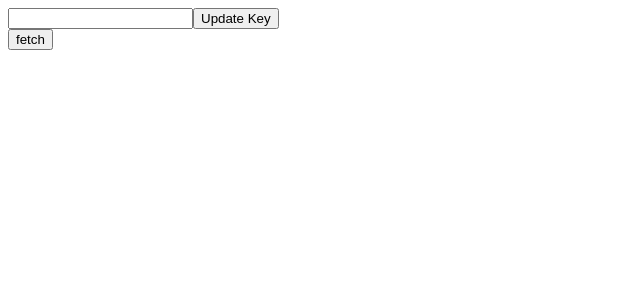
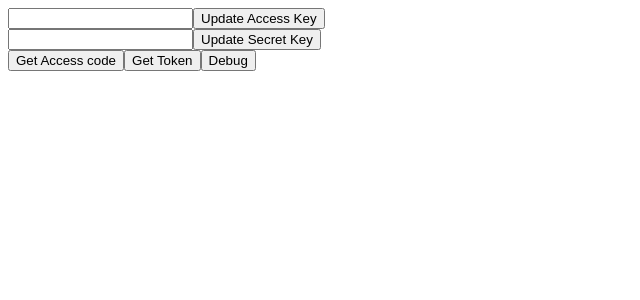
Before and after one commit to viorelrj/Selene, a React (Create React App) app: page / in a window 1280 px wide. Shown: the top 300 px of the page, without its empty margins (0-640 px from the left). Built offline with nearby package versions, Linux system fonts and the light colour scheme.

Commit message:
Create working  oAuth2 workflow. Bug: Numeral keys appearing in state object when modifying an item from the state object

```diff
--- a/package.json
+++ b/package.json
@@ -21,5 +21,8 @@
     "not dead",
     "not ie <= 11",
     "not op_mini all"
-  ]
+  ],
+  "devDependencies": {
+    "unsplash-js": "^4.8.0"
+  }
 }
--- a/src/App.js
+++ b/src/App.js
@@ -1,53 +1,121 @@
 import React, { Component } from 'react';
 import Input from './input.js';
-
 
 class App extends Component {
   constructor(props) {
     super(props)
     this.state = {
-      key: ''
+      accessKey: '',
+      secretKey: '',
+      accessToken: '',
+      refreshToken: '',
+      tokenType: ''
     }
 
-    this.fetch = this.fetch.bind(this)
-    this.updateKey = this.updateKey.bind(this)
+    this.updateAccessKey = this.updateAccessKey.bind(this)
+    this.updateSecretKey = this.updateSecretKey.bind(this)
+    this.oAuth = this.oAuth.bind(this)
   }
 
-  updateKey(newKey) {
-    this.setState({
-      key: newKey
-    })
-
-    localStorage.setItem('key', newKey);
+  updateAccessKey(newAccessKey) {
+    this.setState((state = this.state) => state.accessKey = newAccessKey)
   }
 
-  componentDidUpdate() {
-    console.log(this.state)
+  updateSecretKey(newSecretKey) {
+    this.setState((state = this.state) => state.secretKey = newSecretKey)
+  }
+
+  saveStateInStorage() {
+    localStorage.setItem('state', JSON.stringify(this.state))
+  }
+
+  componentDidUpdate () {
+    this.saveStateInStorage.bind(this)()
   }
 
   componentDidMount() {
-    this.setState({
-      key: localStorage.getItem('key')
-    })
+    const state = localStorage.getItem('state')
+    this.setState(JSON.parse(state))
   }
 
-  fetch () {
+  unloggedRequest() {
     fetch('https://api.unsplash.com/photos/', {
       headers: {
-        'Authorization': 'Client-ID ' + this.state.key
+        'Authorization': 'Client-ID ' + this.state.accessKey
       }
     })
     .then((res) => res.json())
-    .then((res) => console.log(res))
+  }
+
+  oAuth() {
+    // fetch('https://unsplash.com/oauth/authorize', {
+    //   headers: {
+    //     'client_id': this.state.accessKey,
+    //     'redirect_uri': 'htpp://localhost:3000',
+    //     'response_type': 'code',
+    //     'grant_type': 'public',
+    //     'Accept-Version': 'v1'
+    //   }
+    // })
+    // .then((res) => res)
+  }
+
+  redirect() {
+    let redirectURI = 'https://unsplash.com/oauth/authorize?client_id='+ this.state.accessKey +'&redirect_uri=http%3A%2F%2Flocalhost%3A3000&response_type=code&scope=public+read_user+write_user+read_photos+write_photos+write_likes+write_followers+read_collections+write_collections'
+
+    window.location = redirectURI
+  }
+
+  getResponseCode() {
+    const url = new URL(window.location.href)
+    return url.searchParams.get('code')
+  }
+
+  getToken() {
+    fetch('https://unsplash.com/oauth/token', {
+      method: 'POST',
+      headers: {
+        'Accept-Version': 'v1',
+        'Content-Type': 'application/json'
+      },
+      body: JSON.stringify({
+        'client_id': this.state.accessKey,
+        'client_secret': this.state.secretKey,
+        'redirect_uri': 'http://localhost:3000',
+        'code': this.getResponseCode(),
+        'grant_type': 'authorization_code'
+      })
+    })
+    .then(res => res.json())
+    .then(
+      res => this.setState((state = this.state) => {
+        state.accessToken = res.access_token
+        state.refreshToken = res.refresh_token
+        state.tokenType = res.token_type
+        return state
+      })
+    )
+  }
+
+  debug () {
+    console.log(this.state)
+    console.log(JSON.parse(localStorage.getItem('state')))
   }
 
   render() {
     return (
       <div>
         <Input
-          updateKey={this.updateKey}
+          text='Update Access Key'
+          response={this.updateAccessKey}
         />
-        <button onClick={this.fetch}>fetch</button>
+        <Input
+          text='Update Secret Key'
+          response={this.updateSecretKey}
+        />
+        <button onClick={this.redirect.bind(this)}>Get Access code</button>
+        <button onClick={this.getToken.bind(this)}>Get Token</button>
+        <button onClick={this.debug.bind(this)}>Debug</button>
       </div>
     );
   }
--- a/src/input.js
+++ b/src/input.js
@@ -17,23 +17,20 @@ class Input extends Component {
 	}
 
 	handleClick() {
-		console.log(this.state.text)
-		this.props.updateKey(this.state.text)
+		this.props.response(this.state.text)
 	}
 
   render() {
-
     return (
       <div>
 				<input
 					type='text'
 					value={this.state.text}
 					onChange={e => this.handleChange(e.target.value)}
-				onBlur={this.handleBlur}
 				/>
 				<button
 					onClick={this.handleClick}
-			>Update Key</button>
+				>{this.props.text}</button>
 			</div>
     );
   }
```
Also changed, not shown: 1 other file (tests, documents, lock files or other folders). Lines whose indentation alone changed are shown as unchanged.
